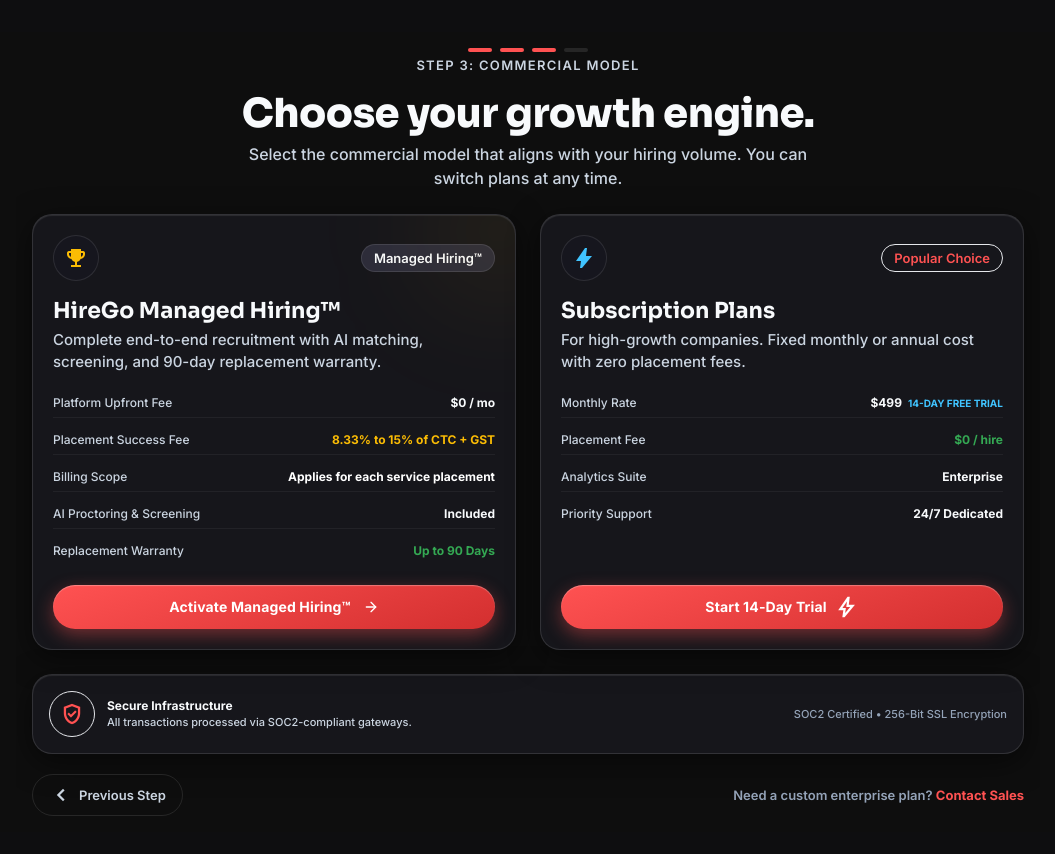
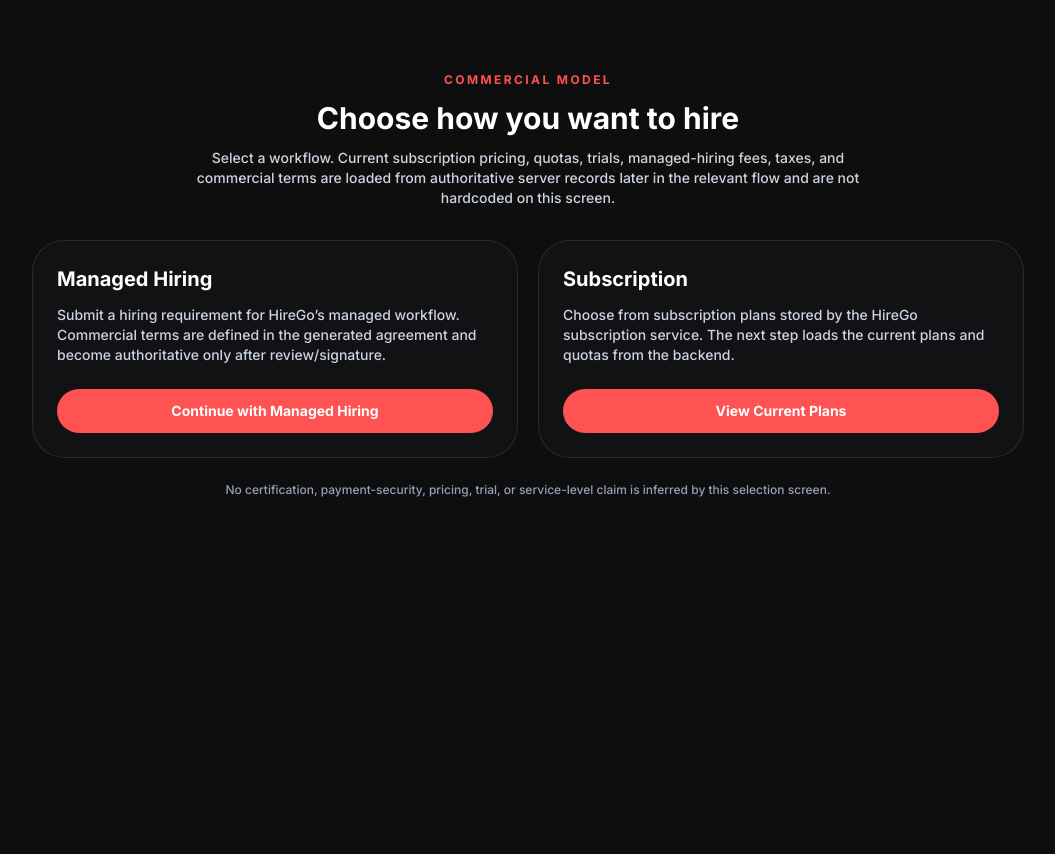
Before and after one commit to hirego1ai-design/hariom-, a Next.js app: page /employer/employer-registration-business-model in a window 1280 px wide. Shown: the top 854 px of the page, without its empty margins (112-1167 px from the left). Built offline with nearby package versions, Linux system fonts and the light colour scheme; no server answers.

Commit message:
Remove hardcoded registration pricing and compliance claims

```diff
--- a/src/app/employer/employer-registration-business-model/page.tsx
+++ b/src/app/employer/employer-registration-business-model/page.tsx
@@ -1,143 +1,55 @@
 "use client";
-import React from "react";
+
 import { useRouter } from "next/navigation";
-import { ArrowRight } from "lucide-react";
 
 export default function EmployerRegistrationBusinessModelPage() {
   const router = useRouter();
+
   return (
-    <div className="min-h-screen bg-[#0E0E0E] flex text-text-primary">
-
-      <div className="max-w-5xl mx-auto py-4 px-4 overflow-hidden flex-1">
-        {/* Registration Progress */}
-        <div className="mb-4 flex flex-col items-center">
-          <div className="flex items-center gap-2 mb-1">
-            <div className="w-6 h-1 rounded-full bg-primary"></div>
-            <div className="w-6 h-1 rounded-full bg-primary"></div>
-            <div className="w-6 h-1 rounded-full bg-primary"></div>
-            <div className="w-6 h-1 rounded-full bg-white/10"></div>
-          </div>
-          <p className="font-label-md text-xs text-text-secondary uppercase tracking-widest">Step 3: Commercial Model</p>
+    <div className="min-h-screen bg-[#0E0E0E] text-text-primary">
+      <main className="mx-auto max-w-5xl px-4 py-10">
+        <div className="text-center">
+          <p className="text-xs font-bold uppercase tracking-[0.2em] text-primary">Commercial model</p>
+          <h1 className="mt-3 text-3xl font-bold text-white">Choose how you want to hire</h1>
+          <p className="mx-auto mt-3 max-w-2xl text-sm text-text-secondary">
+            Select a workflow. Current subscription pricing, quotas, trials, managed-hiring fees, taxes, and commercial terms are loaded from authoritative server records later in the relevant flow and are not hardcoded on this screen.
+          </p>
         </div>
 
-        <div className="text-center mb-6">
-          <h2 className="font-display-xl text-headline-md text-text-primary mb-1">Choose your growth engine.</h2>
-          <p className="font-body-lg text-xs text-text-secondary max-w-xl mx-auto">Select the commercial model that aligns with your hiring volume. You can switch plans at any time.</p>
+        <div className="mt-8 grid gap-5 md:grid-cols-2">
+          <section className="rounded-2xl border border-white/10 bg-[#121215] p-6">
+            <h2 className="text-xl font-bold text-white">Managed Hiring</h2>
+            <p className="mt-3 text-sm text-text-secondary">
+              Submit a hiring requirement for HireGo’s managed workflow. Commercial terms are defined in the generated agreement and become authoritative only after review/signature.
+            </p>
+            <button
+              type="button"
+              onClick={() => router.push("/employer/employer-registration-document-verification?model=managed")}
+              className="mt-6 w-full rounded-xl bg-primary px-4 py-3 text-sm font-bold text-white"
+            >
+              Continue with Managed Hiring
+            </button>
+          </section>
+
+          <section className="rounded-2xl border border-white/10 bg-[#121215] p-6">
+            <h2 className="text-xl font-bold text-white">Subscription</h2>
+            <p className="mt-3 text-sm text-text-secondary">
+              Choose from subscription plans stored by the HireGo subscription service. The next step loads the current plans and quotas from the backend.
+            </p>
+            <button
+              type="button"
+              onClick={() => router.push("/employer/employer-registration-plan-selection?model=subscription")}
+              className="mt-6 w-full rounded-xl bg-primary px-4 py-3 text-sm font-bold text-white"
+            >
+              View Current Plans
+            </button>
+          </section>
         </div>
 
-        {/* Selection Grid */}
-        <div className="grid md:grid-cols-2 gap-6 mb-6">
-          {/* Option 1: HireGo Managed Hiring™ */}
-          <div className="glass-card rounded-2xl p-5 flex flex-col justify-between relative overflow-hidden group hover:border-yellow transition-all duration-300">
-            <div className="absolute -top-12 -right-12 w-32 h-32 bg-yellow/10 rounded-full blur-3xl group-hover:bg-yellow/20 transition-all"></div>
-            <div>
-              <div className="flex items-center justify-between mb-4">
-                <div className="bg-surface-container-low p-2.5 rounded-xl border border-white/10 flex items-center justify-center">
-                  <span className="material-symbols-outlined text-[32px] text-yellow" style={{ fontVariationSettings: "'FILL' 1" }}>trophy</span>
-                </div>
-                <div className="bg-surface-container-highest px-3 py-0.5 rounded-full border border-white/10">
-                  <span className="font-label-md text-xs text-on-surface">Managed Hiring™</span>
-                </div>
-              </div>
-              <h3 className="font-headline-md text-headline-sm text-text-primary mb-1">HireGo Managed Hiring™</h3>
-              <p className="font-body-md text-xs text-text-secondary mb-4">Complete end-to-end recruitment with AI matching, screening, and 90-day replacement warranty.</p>
-              <div className="space-y-2 mb-5 text-xs">
-                <div className="flex items-center justify-between py-1.5 border-b border-white/5">
-                  <span className="text-text-secondary">Platform Upfront Fee</span>
-                  <span className="font-bold text-text-primary">$0 / mo</span>
-                </div>
-                <div className="flex items-center justify-between py-1.5 border-b border-white/5">
-                  <span className="text-text-secondary">Placement Success Fee</span>
-                  <span className="font-bold text-yellow">8.33% to 15% of CTC + GST</span>
-                </div>
-                <div className="flex items-center justify-between py-1.5 border-b border-white/5">
-                  <span className="text-text-secondary">Billing Scope</span>
-                  <span className="font-bold text-white">Applies for each service placement</span>
-                </div>
-                <div className="flex items-center justify-between py-1.5 border-b border-white/5">
-                  <span className="text-text-secondary">AI Proctoring & Screening</span>
-                  <span className="font-bold text-text-primary">Included</span>
-                </div>
-                <div className="flex items-center justify-between py-1.5">
-                  <span className="text-text-secondary">Replacement Warranty</span>
-                  <span className="font-bold text-green">Up to 90 Days</span>
-                </div>
-              </div>
-            </div>
-            <button onClick={() => router.push("/employer/employer-registration-document-verification?model=managed")} className="btn-3d-red h-12 w-full rounded-2xl font-headline-md text-xs text-white flex items-center justify-center gap-2">
-              <span>Activate Managed Hiring™</span>
-              <ArrowRight className="w-4 h-4 ml-1" />
-            </button>
-          </div>
-
-          {/* Option 2: Subscription */}
-          <div className="glass-card rounded-2xl p-5 flex flex-col justify-between relative overflow-hidden group hover:border-tertiary transition-all duration-300 border-primary/30">
-            <div className="absolute -top-12 -right-12 w-32 h-32 bg-primary/10 rounded-full blur-3xl group-hover:bg-primary/20 transition-all"></div>
-            <div>
-              <div className="flex items-center justify-between mb-4">
-                <div className="bg-surface-container-low p-2.5 rounded-xl border border-white/10 flex items-center justify-center">
-                  <span className="material-symbols-outlined text-[32px] text-tertiary" style={{ fontVariationSettings: "'FILL' 1" }}>bolt</span>
-                </div>
-                <div className="bg-primary/20 px-3 py-0.5 rounded-full border border-primary/30">
-                  <span className="font-label-md text-xs text-primary font-bold">Popular Choice</span>
-                </div>
-              </div>
-              <h3 className="font-headline-md text-headline-sm text-text-primary mb-1">Subscription Plans</h3>
-              <p className="font-body-md text-xs text-text-secondary mb-4">For high-growth companies. Fixed monthly or annual cost with zero placement fees.</p>
-              <div className="space-y-2 mb-5 text-xs">
-                <div className="flex items-center justify-between py-1.5 border-b border-white/5">
-                  <span className="text-text-secondary">Monthly Rate</span>
-                  <div className="text-right">
-                    <span className="font-bold text-text-primary">$499</span>
-                    <span className="text-[10px] text-tertiary uppercase font-bold ml-1.5">14-Day Free Trial</span>
-                  </div>
-                </div>
-                <div className="flex items-center justify-between py-1.5 border-b border-white/5">
-                  <span className="text-text-secondary">Placement Fee</span>
-                  <span className="font-bold text-green">$0 / hire</span>
-                </div>
-                <div className="flex items-center justify-between py-1.5 border-b border-white/5">
-                  <span className="text-text-secondary">Analytics Suite</span>
-                  <span className="font-bold text-text-primary">Enterprise</span>
-                </div>
-                <div className="flex items-center justify-between py-1.5">
-                  <span className="text-text-secondary">Priority Support</span>
-                  <span className="font-bold text-text-primary">24/7 Dedicated</span>
-                </div>
-              </div>
-            </div>
-            <button onClick={() => router.push("/employer/employer-registration-plan-selection?model=subscription")} className="btn-3d-red h-12 w-full rounded-2xl font-headline-md text-xs text-white flex items-center justify-center gap-2">
-              <span>Start 14-Day Trial</span>
-              <span className="material-symbols-outlined text-[18px]">bolt</span>
-            </button>
-          </div>
-        </div>
-
-        {/* Comparison Badge Section */}
-        <div className="p-4 glass-card rounded-2xl flex flex-col md:flex-row items-center justify-between gap-4 text-xs">
-          <div className="flex items-center gap-3">
-            <div className="bg-primary/10 p-2.5 rounded-xl border border-primary/20 flex items-center justify-center">
-              <span className="material-symbols-outlined text-primary text-[20px]">verified_user</span>
-            </div>
-            <div>
-              <h4 className="font-bold text-text-primary text-xs">Secure Infrastructure</h4>
-              <p className="text-text-secondary text-[11px]">All transactions processed via SOC2-compliant gateways.</p>
-            </div>
-          </div>
-          <div className="flex items-center">
-            <span className="text-[11px] text-text-muted">SOC2 Certified • 256-Bit SSL Encryption</span>
-          </div>
-        </div>
-
-        {/* Navigation Footer */}
-        <div className="mt-5 flex items-center justify-between">
-          <button onClick={() => router.back()} className="px-4 py-2 rounded-xl border border-white/10 hover:bg-white/5 text-text-secondary font-label-md text-xs flex items-center gap-1.5">
-            <span className="material-symbols-outlined text-[16px]">chevron_left</span>
-            <span>Previous Step</span>
-          </button>
-          <p className="font-label-md text-xs text-text-muted hidden md:block">Need a custom enterprise plan? <a className="text-primary hover:underline font-bold" href="#">Contact Sales</a></p>
-        </div>
-      </div>
+        <p className="mt-6 text-center text-xs text-text-muted">
+          No certification, payment-security, pricing, trial, or service-level claim is inferred by this selection screen.
+        </p>
+      </main>
     </div>
   );
 }
```
